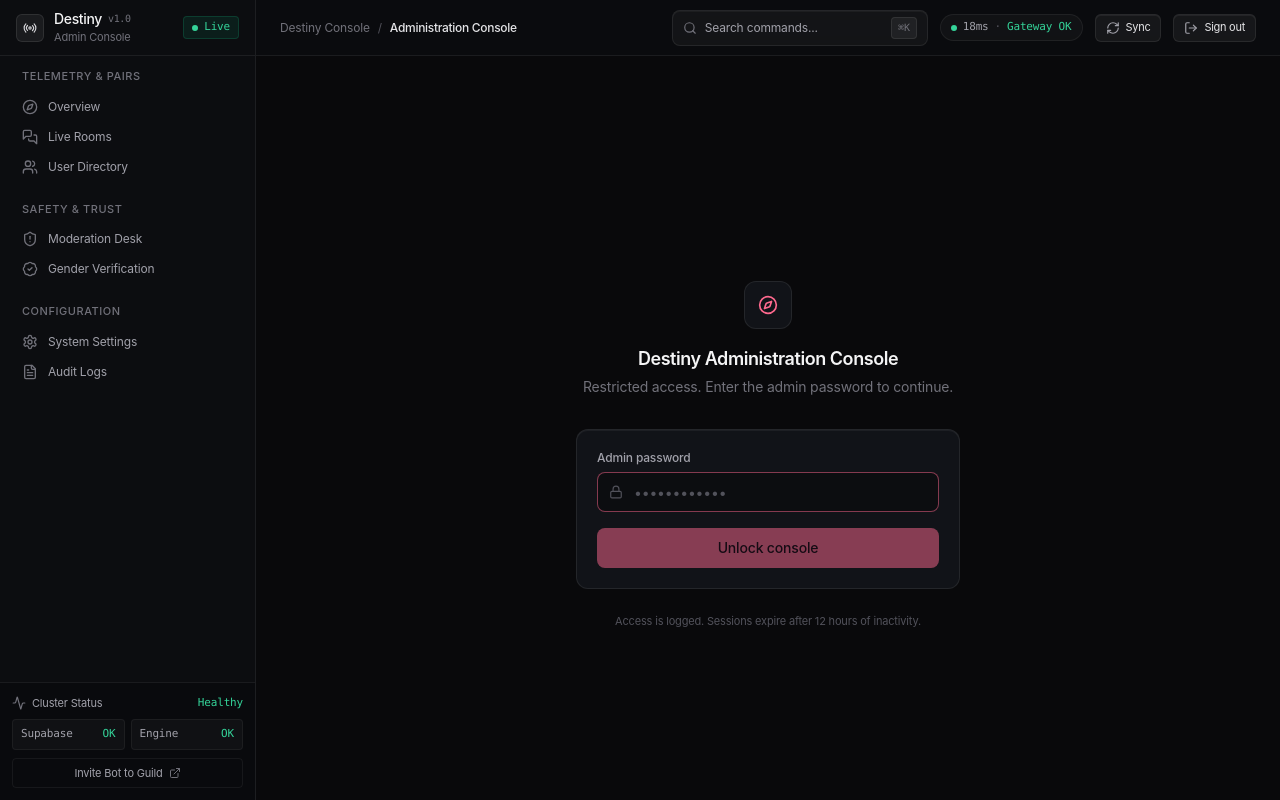
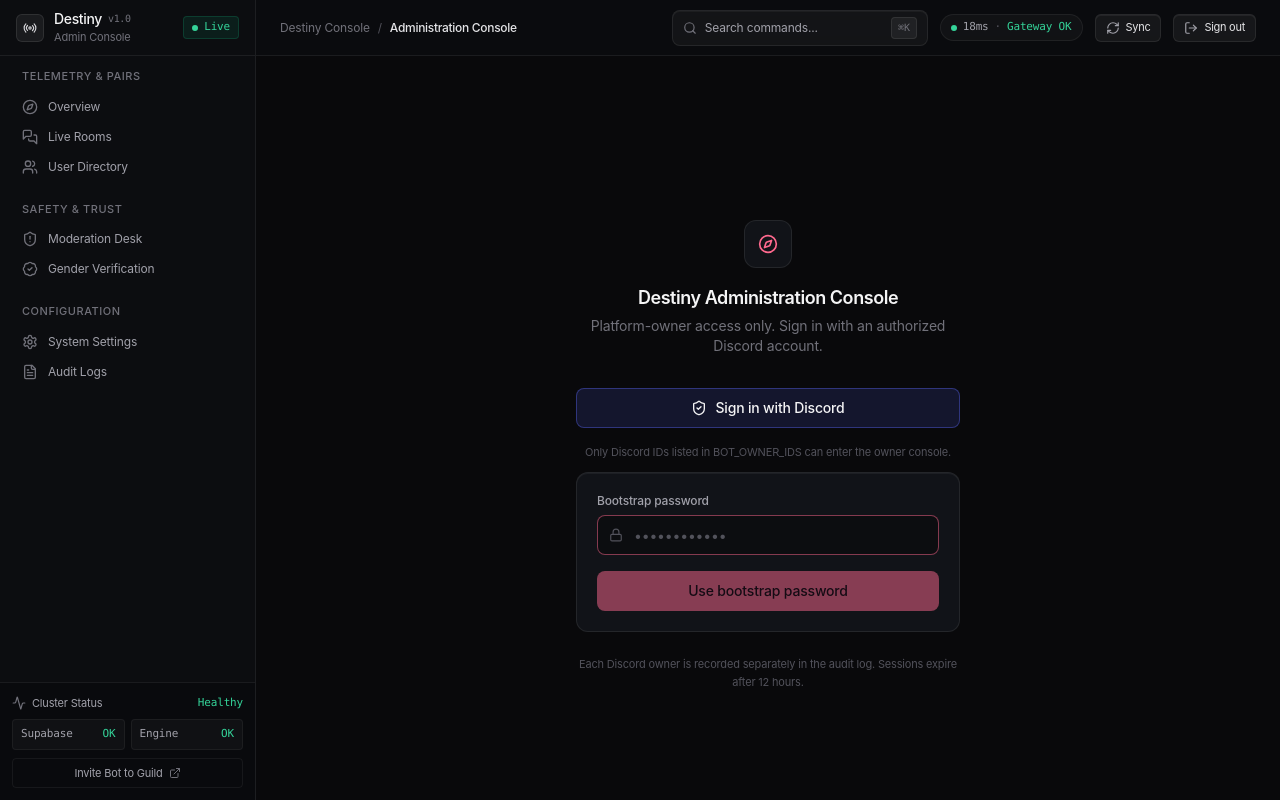
Before and after one commit to iamoxyg3nnn-cloud/destiny-bot, a Next.js app in the folder dashboard/: page /login in a window 1280 px wide. Built offline with nearby package versions, Linux system fonts and the light colour scheme.

Commit message:
Add individual Discord owner sign-in to the dashboard

```diff
--- a/dashboard/app/login/page.tsx
+++ b/dashboard/app/login/page.tsx
@@ -2,7 +2,7 @@
 
 import { useState } from 'react';
 import { useRouter } from 'next/navigation';
-import { Compass, Lock, Loader2 } from 'lucide-react';
+import { Compass, Lock, Loader2, ShieldCheck } from 'lucide-react';
 
 export default function LoginPage() {
   const router = useRouter();
@@ -45,8 +45,20 @@ export default function LoginPage() {
             <Compass className="h-5 w-5 text-[#FE698E]" />
           </div>
           <h1 className="text-lg font-semibold tracking-tight">Destiny Administration Console</h1>
-          <p className="mt-1 text-sm text-zinc-500">Restricted access. Enter the admin password to continue.</p>
+          <p className="mt-1 text-sm text-zinc-500">Platform-owner access only. Sign in with an authorized Discord account.</p>
         </div>
+
+        <a
+          href="/api/auth/discord"
+          className="mb-4 flex h-10 w-full items-center justify-center gap-2 rounded-lg border border-[#5865F2]/40 bg-[#5865F2]/15 text-sm font-medium text-zinc-100 transition-colors hover:bg-[#5865F2]/25"
+        >
+          <ShieldCheck className="h-4 w-4" />
+          Sign in with Discord
+        </a>
+
+        <p className="mb-3 text-center text-[11px] text-zinc-600">
+          Only Discord IDs listed in BOT_OWNER_IDS can enter the owner console.
+        </p>
 
         <form
           onSubmit={handleSubmit}
@@ -54,7 +66,7 @@ export default function LoginPage() {
         >
           <div>
             <label htmlFor="password" className="mb-1.5 block text-xs font-medium text-zinc-400">
-              Admin password
+              Bootstrap password
             </label>
             <div className="relative">
               <Lock className="pointer-events-none absolute left-3 top-1/2 h-3.5 w-3.5 -translate-y-1/2 text-zinc-600" />
@@ -83,12 +95,12 @@ export default function LoginPage() {
             className="flex h-10 w-full items-center justify-center gap-2 rounded-lg bg-[#FE698E] text-sm font-medium text-[#1a0410] transition-colors hover:bg-[#FF4EA7] disabled:cursor-not-allowed disabled:opacity-50"
           >
             {loading ? <Loader2 className="h-4 w-4 animate-spin" /> : null}
-            {loading ? 'Authenticating…' : 'Unlock console'}
+            {loading ? 'Authenticating…' : 'Use bootstrap password'}
           </button>
         </form>
 
         <p className="mt-6 text-center text-[11px] leading-relaxed text-zinc-600">
-          Access is logged. Sessions expire after 12 hours of inactivity.
+          Each Discord owner is recorded separately in the audit log. Sessions expire after 12 hours.
         </p>
       </div>
     </main>
```
